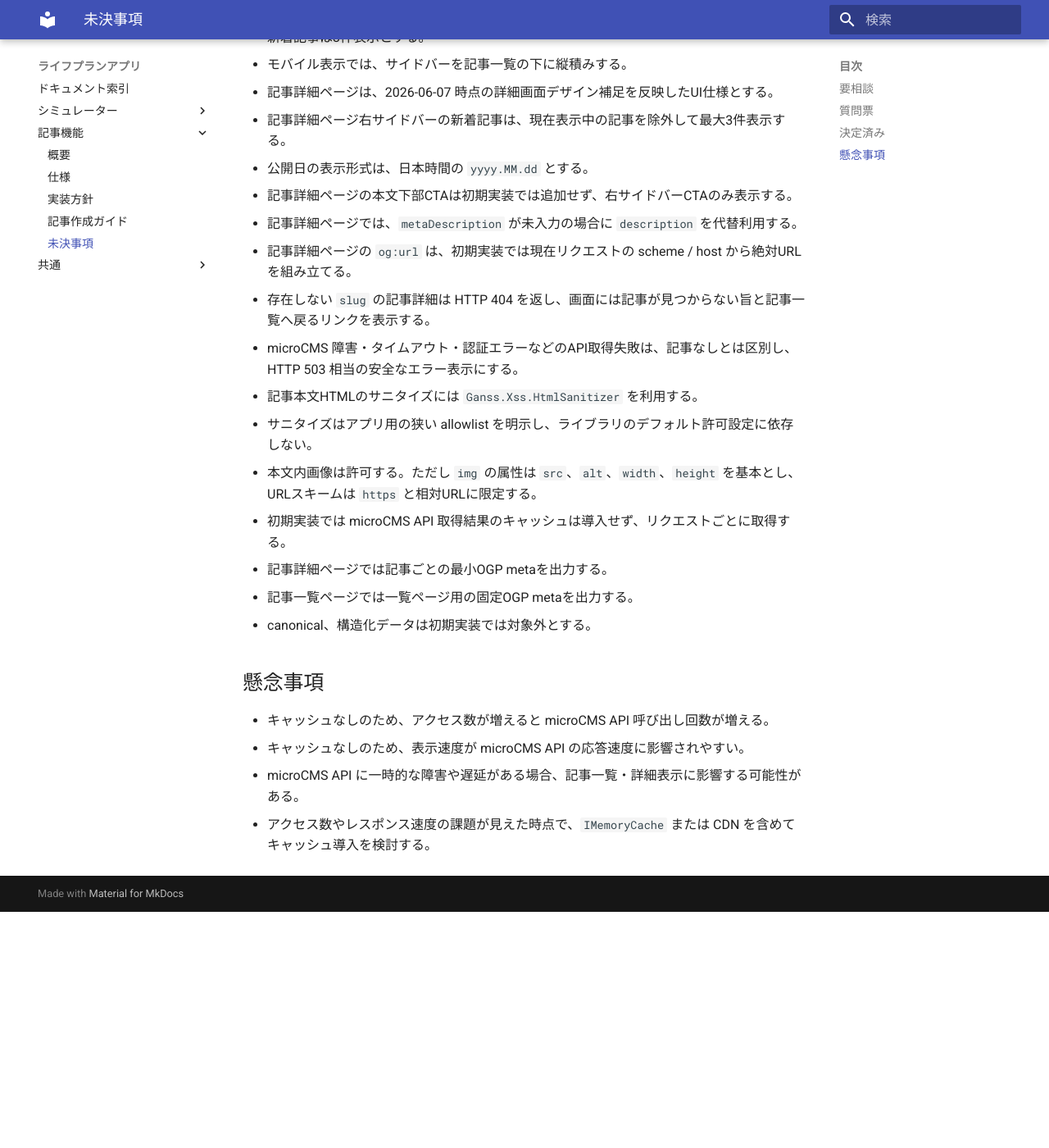
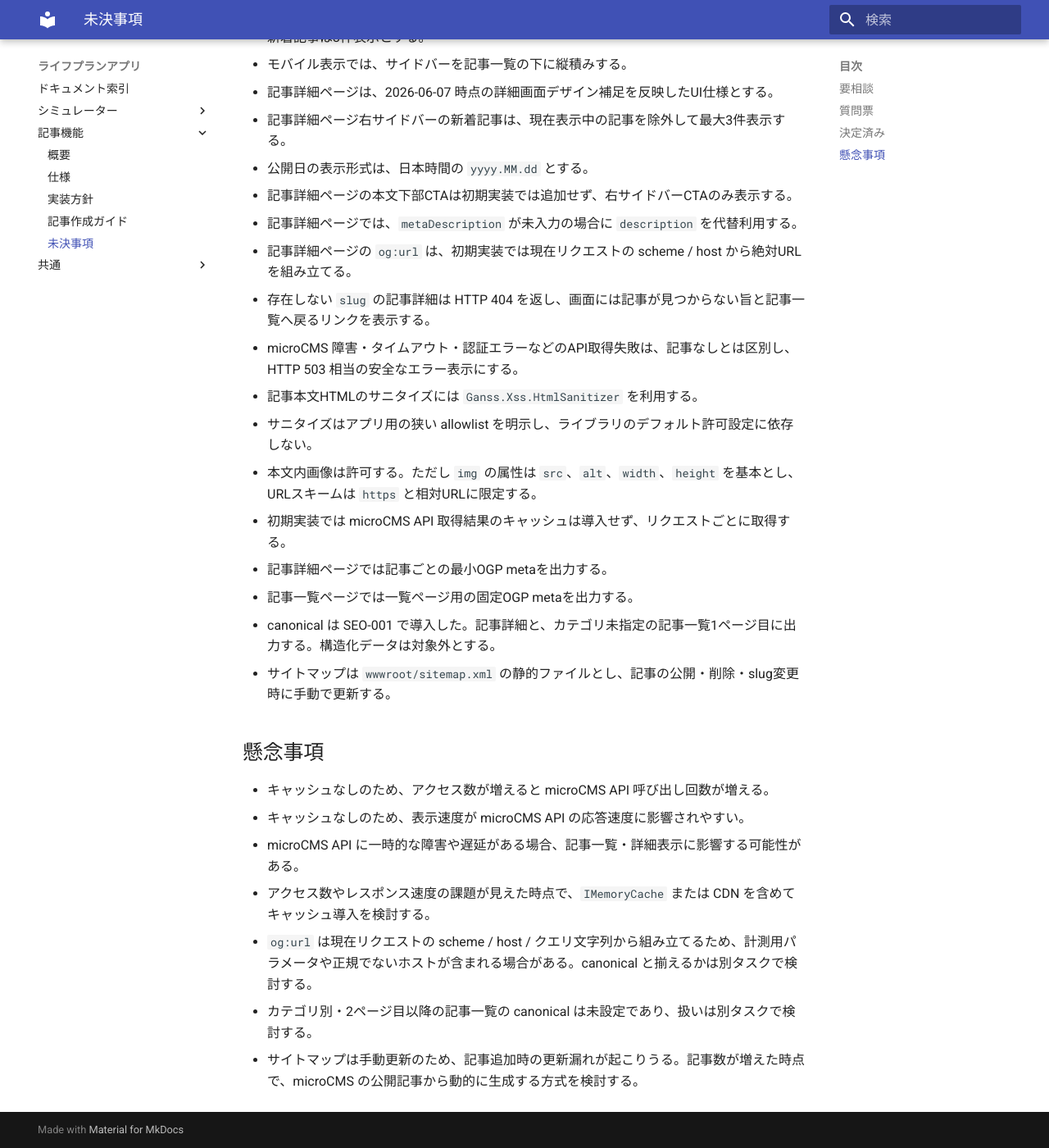
Before and after one commit to Kinagaki-525/LifePlan, an MkDocs documentation site: the page built from docs/articles/open-issues.md, in a window 1280 px wide and 1400 px high, scrolled down 1808 px. Shown: the whole window at 82% size. Built offline with MkDocs 1.6.1 and Material for MkDocs 9.7.7, drawn with Linux system fonts in a browser that asks for light colours; before the commit the page ends 2920 px from its top, so only the background shows below that.

Commit message:
記事仕様に canonical とサイトマップ運用を反映する
初期実装では対象外としていた canonical の出力条件を記載し、
静的サイトマップの手動更新と、og:url・クエリ付き一覧の canonical・
サイトマップ自動生成を残課題として記録する。

Co-Authored-By: Claude Opus 5.5 <noreply@anthropic.com>

```diff
--- a/docs/articles/open-issues.md
+++ b/docs/articles/open-issues.md
@@ -57,7 +57,8 @@
 - 初期実装では microCMS API 取得結果のキャッシュは導入せず、リクエストごとに取得する。
 - 記事詳細ページでは記事ごとの最小OGP metaを出力する。
 - 記事一覧ページでは一覧ページ用の固定OGP metaを出力する。
-- canonical、構造化データは初期実装では対象外とする。
+- canonical は SEO-001 で導入した。記事詳細と、カテゴリ未指定の記事一覧1ページ目に出力する。構造化データは対象外とする。
+- サイトマップは `wwwroot/sitemap.xml` の静的ファイルとし、記事の公開・削除・slug変更時に手動で更新する。
 
 ## 懸念事項
 
@@ -65,3 +66,6 @@
 - キャッシュなしのため、表示速度が microCMS API の応答速度に影響されやすい。
 - microCMS API に一時的な障害や遅延がある場合、記事一覧・詳細表示に影響する可能性がある。
 - アクセス数やレスポンス速度の課題が見えた時点で、`IMemoryCache` または CDN を含めてキャッシュ導入を検討する。
+- `og:url` は現在リクエストの scheme / host / クエリ文字列から組み立てるため、計測用パラメータや正規でないホストが含まれる場合がある。canonical と揃えるかは別タスクで検討する。
+- カテゴリ別・2ページ目以降の記事一覧の canonical は未設定であり、扱いは別タスクで検討する。
+- サイトマップは手動更新のため、記事追加時の更新漏れが起こりうる。記事数が増えた時点で、microCMS の公開記事から動的に生成する方式を検討する。
```
Also changed, not shown: docs/articles/content-authoring-guide.md (+2 -0 lines), docs/articles/feature-spec.md (+4 -1 lines), docs/articles/implementation-plan.md (+1 -1 lines).
